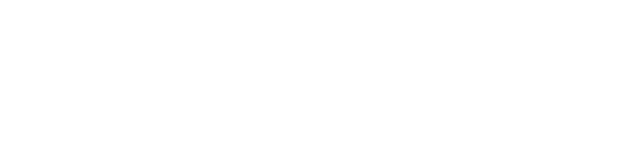
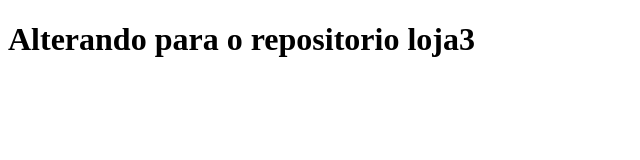
Before and after one commit to Julianatoledo/lojavirtual, a plain HTML site: page index.html in a window 1280 px wide. Shown: the whole page, without its empty margins (0-640 px from the left). Drawn offline with Linux system fonts and the light colour scheme.

Commit message:
editing index e create style.css

```diff
--- a/index.html
+++ b/index.html
@@ -7,7 +7,7 @@
 
 </head>
 <body>
-
+    <h1>Alterando para o repositorio loja3</h1>
 
 
 </body>
--- /dev/null
+++ b/style.css
@@ -0,0 +1,4 @@
+*{
+
+    font-size: 14px;
+}
```
